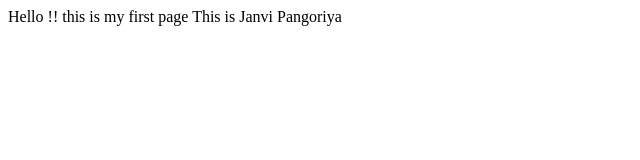
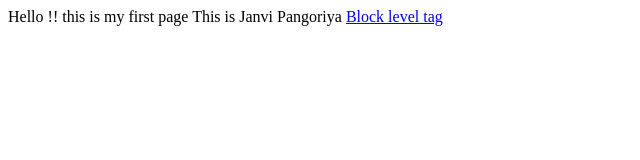
Before and after one commit to JanviPangoriya/full_stack_1-1, a plain HTML site: page index.html in a window 1280 px wide. Shown: the whole page, without its empty margins (0-640 px from the left). Drawn offline with Linux system fonts and the light colour scheme.

Commit message:
link o e page to another

```diff
--- a/index.html
+++ b/index.html
@@ -8,5 +8,5 @@
 <body>
     Hello !! this is my first page
     This is Janvi Pangoriya
-</body>
+    <a href="https://janvipangoriya.github.io/full_stack_1-1/block level tags.html">Block level tag</a>
 </html>
```
